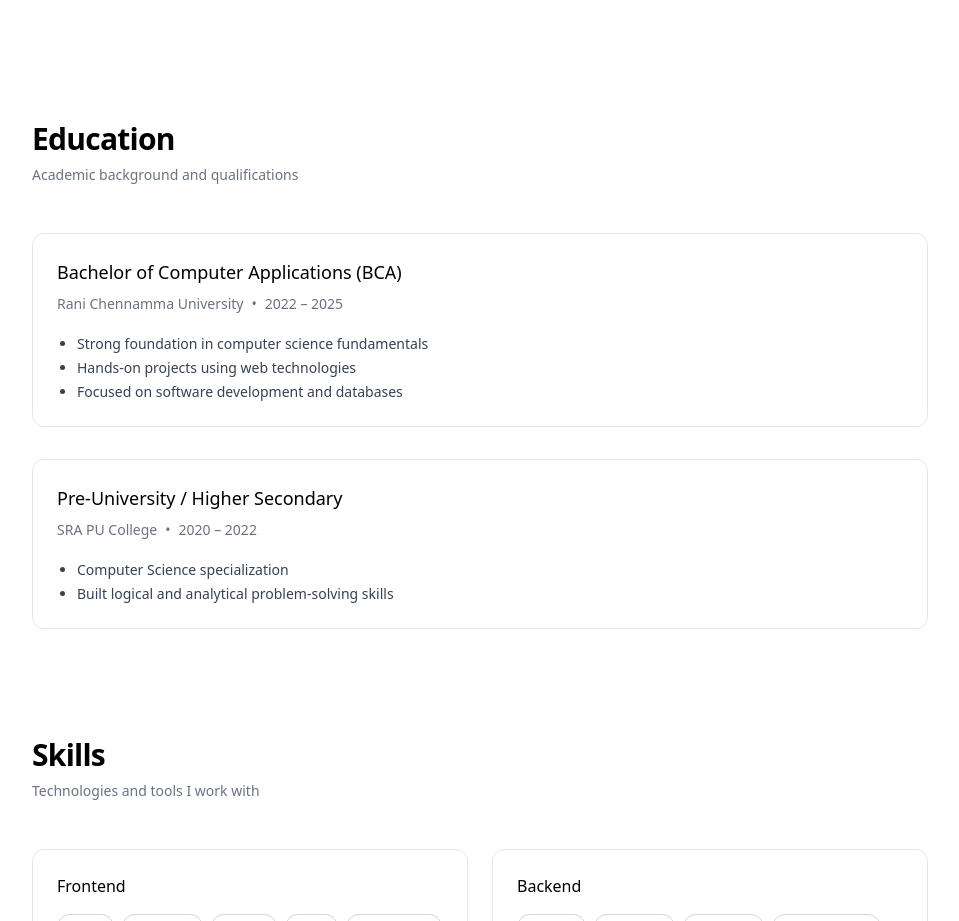
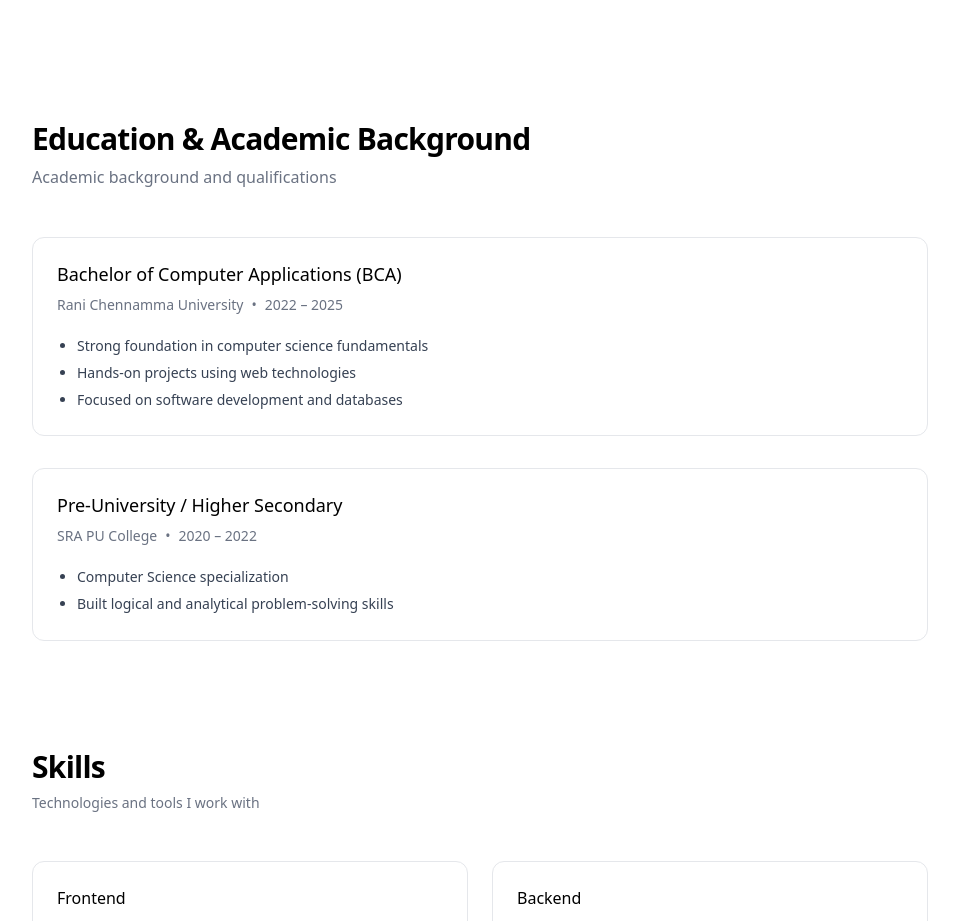
Before and after one commit to Mohan-Badiger/cv-mohan, a React (Vite) app: page / in a window 1280 px wide. Shown: the part 3120-4041 px from the top of the page, without its empty margins (160-1119 px from the left). Built offline with nearby package versions, Linux system fonts and the light colour scheme; no server answers.

Commit message:
updated education and navbar

```diff
--- a/src/components/Education.jsx
+++ b/src/components/Education.jsx
@@ -24,8 +24,8 @@ const education = [
 
 const Education = () => {
   return (
-    <section id="education" className="relative">
-      <div className="mx-auto max-w-5xl px-4 sm:px-6 lg:px-8 py-20">
+    <section id="education" className="relative scroll-mt-24">
+      <div className="mx-auto max-w-5xl px-4 sm:px-6 lg:px-8 py-16 sm:py-20">
 
         {/* Section Header */}
         <motion.div
@@ -33,48 +33,45 @@ const Education = () => {
           whileInView={{ opacity: 1, y: 0 }}
           viewport={{ once: true }}
           transition={{ duration: 0.6, ease: "easeOut" }}
-          className="mb-12"
+          className="mb-10 sm:mb-12"
         >
           <h2 className="text-2xl sm:text-3xl font-semibold tracking-tight text-black dark:text-white">
-            Education
+            Education & Academic Background
           </h2>
-          <p className="mt-2 text-sm text-gray-500 dark:text-gray-500">
+          <p className="mt-2 text-sm sm:text-base text-gray-500 dark:text-gray-400">
             Academic background and qualifications
           </p>
         </motion.div>
 
         {/* Education Cards */}
-        <div className="space-y-8">
+        <div className="space-y-6 sm:space-y-8">
           {education.map((edu, index) => (
-            <motion.div
+            <motion.article
               key={index}
               initial={{ opacity: 0, y: 28 }}
               whileInView={{ opacity: 1, y: 0 }}
               viewport={{ once: true }}
               transition={{ duration: 0.6, ease: "easeOut" }}
-              className="relative rounded-xl border border-gray-200 dark:border-gray-800 bg-white dark:bg-black p-6"
+              className="rounded-xl border border-gray-200 dark:border-gray-800 bg-white dark:bg-black p-5 sm:p-6"
             >
-              {/* Timeline Dot */}
-              {/* <span className="absolute left-2 top-8.5 h-2 w-2 rounded-full bg-black dark:bg-white" /> */}
-
               <div className="flex flex-col gap-2">
-                <h3 className="text-base sm:text-lg font-medium text-black dark:text-white">
+                <h3 className="text-base sm:text-lg font-medium text-black dark:text-white leading-snug">
                   {edu.degree}
                 </h3>
 
-                <div className="flex flex-wrap items-center gap-2 text-sm text-gray-500 dark:text-gray-400">
+                <div className="flex flex-col sm:flex-row sm:flex-wrap sm:items-center gap-1 sm:gap-2 text-xs sm:text-sm text-gray-500 dark:text-gray-400">
                   <span>{edu.institution}</span>
-                  <span>•</span>
+                  <span className="hidden sm:inline">•</span>
                   <span>{edu.year}</span>
                 </div>
 
-                <ul className="mt-3 list-disc pl-5 text-sm text-gray-700 dark:text-gray-300 space-y-1">
+                <ul className="mt-3 list-disc pl-5 text-xs sm:text-sm text-gray-700 dark:text-gray-300 space-y-1 leading-relaxed">
                   {edu.highlights.map((point, i) => (
                     <li key={i}>{point}</li>
                   ))}
                 </ul>
               </div>
-            </motion.div>
+            </motion.article>
           ))}
         </div>
       </div>
--- a/src/components/Navbar.jsx
+++ b/src/components/Navbar.jsx
@@ -23,10 +23,15 @@ const Navbar = () => {
 
   /* Smooth scroll with offset */
   const scrollToSection = (id) => {
+    if (id === "#") {
+      window.scrollTo({ top: 0, behavior: "smooth" });
+      return;
+    }
+
     const section = document.querySelector(id);
     if (!section) return;
 
-    const offset = -80; // navbar height
+    const offset = -80;
     const y =
       section.getBoundingClientRect().top +
       window.pageYOffset +
@@ -38,7 +43,7 @@ const Navbar = () => {
   /* Active section detection */
   useEffect(() => {
     const onScroll = () => {
-      const scrollPos = window.scrollY + 100;
+      const scrollPos = window.scrollY + 120;
 
       navItems.forEach((item) => {
         const section = document.querySelector(item.href);
@@ -58,23 +63,26 @@ const Navbar = () => {
 
   return (
     <motion.nav
+      role="navigation"
+      aria-label="Main Navigation"
       initial={{ y: -20, opacity: 0 }}
       animate={{ y: 0, opacity: 1 }}
       transition={{ duration: 0.4, ease: "easeOut" }}
       className="fixed inset-x-0 top-0 z-50 border-b border-gray-200/70 dark:border-gray-800/70 bg-white/80 dark:bg-black/80 backdrop-blur"
     >
-      <div className="mx-auto max-w-5xl px-6 sm:px-10 lg:px-15 h-16 flex items-center justify-between">
+      <div className="mx-auto max-w-5xl px-4 sm:px-6 lg:px-8 h-16 flex items-center justify-between">
 
         {/* Brand */}
         <button
           onClick={() => scrollToSection("#")}
           className="text-sm sm:text-base font-semibold tracking-wide text-black dark:text-white"
+          aria-label="Go to top - Mohan S Badiger"
         >
-          Mohan&nbsp;Badiger
+          Mohan&nbsp;S&nbsp;Badiger
         </button>
 
         {/* Desktop Menu */}
-        <ul className="hidden md:flex items-center gap-8 relative">
+        <ul className="hidden md:flex items-center gap-6 lg:gap-8 relative">
           {navItems.map((item) => {
             const isActive = active === item.href;
 
@@ -103,12 +111,13 @@ const Navbar = () => {
         </ul>
 
         {/* Actions */}
-        <div className="flex items-center gap-3">
+        <div className="flex items-center gap-2 sm:gap-3">
           {/* Theme toggle */}
           <motion.button
             whileTap={{ rotate: 180 }}
             onClick={() => setDarkMode(!darkMode)}
             className="p-2 rounded-full border border-gray-300 dark:border-gray-700 text-black dark:text-white"
+            aria-label="Toggle Theme"
           >
             {darkMode ? <FiSun size={16} /> : <FiMoon size={16} />}
           </motion.button>
@@ -116,7 +125,8 @@ const Navbar = () => {
           {/* Mobile toggle */}
           <button
             onClick={() => setOpen(!open)}
-            className="md:hidden text-black dark:text-white"
+            className="md:hidden p-1 text-black dark:text-white"
+            aria-label="Toggle Menu"
           >
             {open ? <FiX size={22} /> : <FiMenu size={22} />}
           </button>
@@ -136,16 +146,17 @@ const Navbar = () => {
             <div className="mx-auto max-w-5xl px-4 sm:px-6 lg:px-8 py-4">
               <ul className="flex flex-col gap-4">
                 {navItems.map((item) => (
+                  <li key={item.name}>
                     <button
-                    key={item.name}
                       onClick={() => {
                         scrollToSection(item.href);
                         setOpen(false);
                       }}
-                    className="text-left text-sm text-gray-600 dark:text-gray-300 hover:text-black dark:hover:text-white"
+                      className="w-full text-left text-sm text-gray-600 dark:text-gray-300 hover:text-black dark:hover:text-white"
                     >
                       {item.name}
                     </button>
+                  </li>
                 ))}
               </ul>
             </div>
```
Lines whose indentation alone changed are shown as unchanged.
